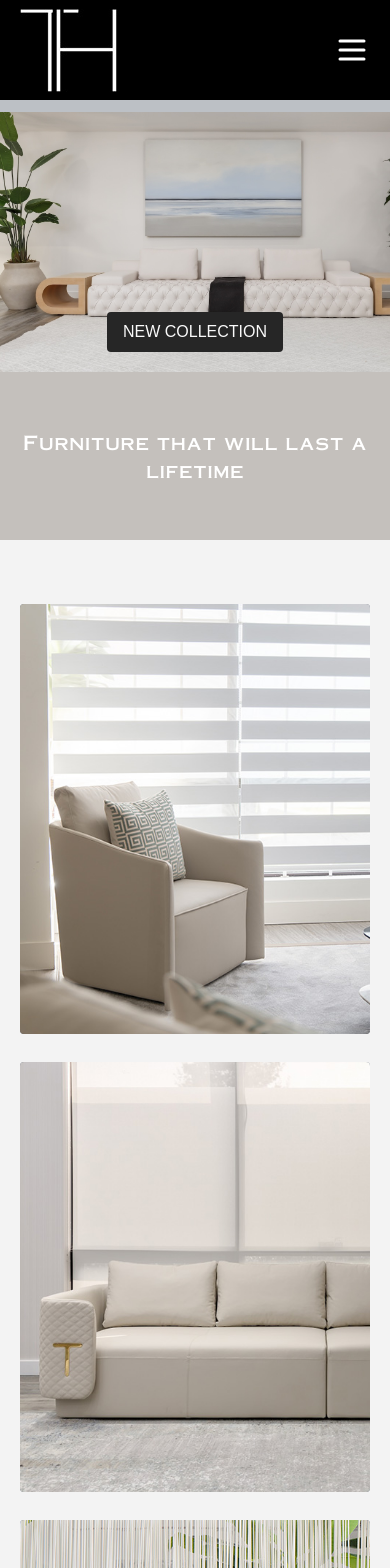
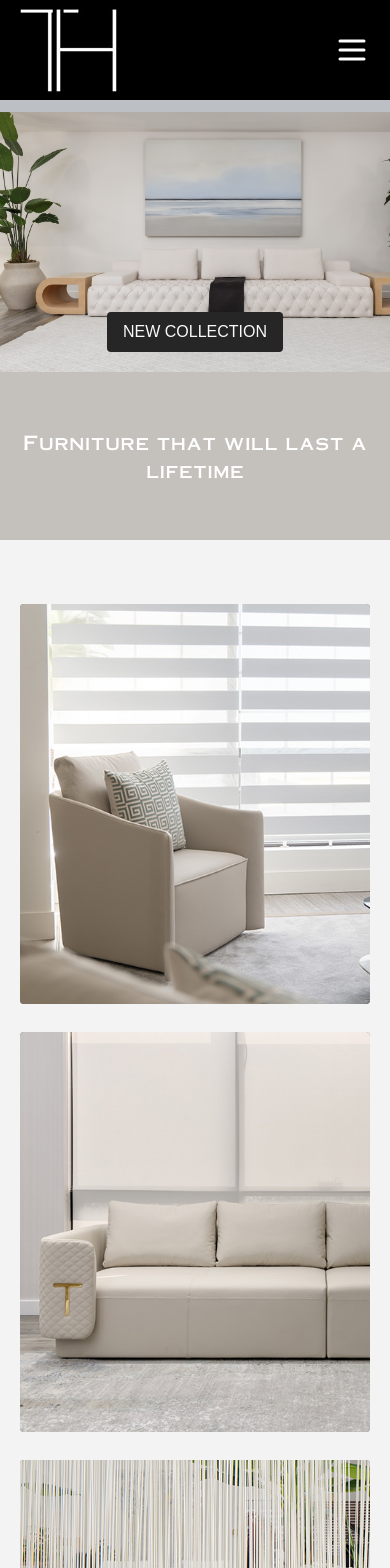
Before and after one commit to qbixmex/the-furniture, a Next.js app: page / in a window 390 px wide. Shown: the top 1568 px of the page. Built offline with nearby package versions, Linux system fonts and the light colour scheme.

Commit message:
Sofas Resized

```diff
--- a/package.json
+++ b/package.json
@@ -1,6 +1,6 @@
 {
   "name": "the-furniture",
-  "version": "0.5.1",
+  "version": "0.5.2",
   "private": true,
   "scripts": {
     "dev": "next dev",
--- a/src/app/page.tsx
+++ b/src/app/page.tsx
@@ -26,7 +26,7 @@ export default function Home() {
             <Image
               key={sofa.id}
               src={sofa.url}
-              className="bg-gray-500 w-full h-auto mb-7 object-cover object-left-top rounded md:mb-0"
+              className="bg-gray-500 w-full h-[400px] object-left-bottom sm:h-[500px] lg:h-auto mb-7 object-cover lg:object-left-top rounded md:mb-0"
               width={480}
               height={590}
               alt={sofa.name}
```
